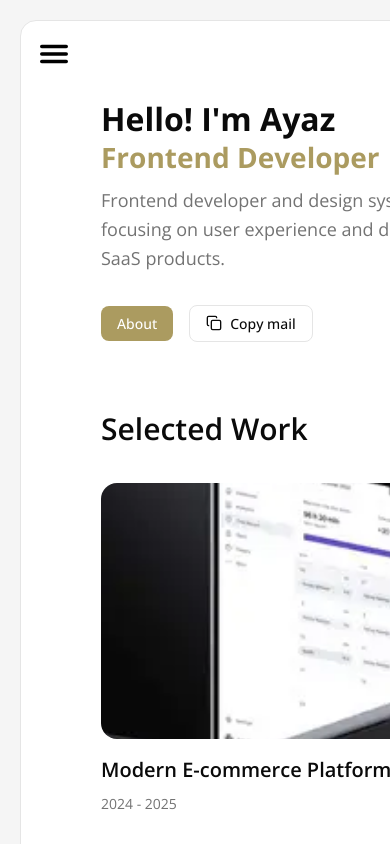
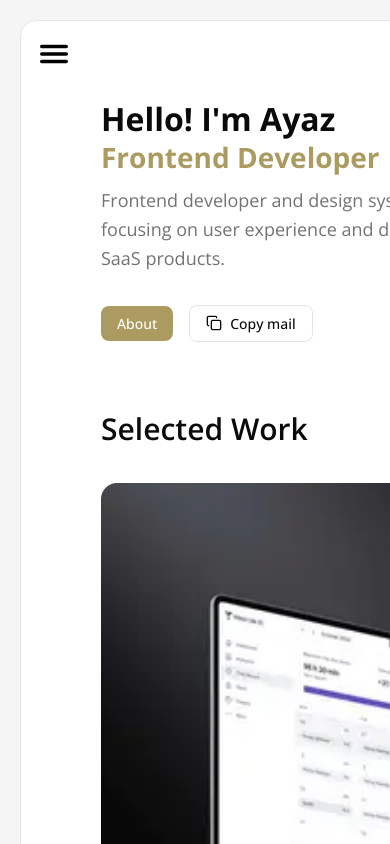
Before and after one commit to muhammadayaz806/neofolio-template, a React (Vite) app: page / in a window 390 px wide. Shown: the top 844 px of the page. Built offline with nearby package versions, Linux system fonts and the light colour scheme.

Commit message:
Changes image responsiveness

```diff
--- a/src/App.css
+++ b/src/App.css
@@ -679,6 +679,10 @@ body {
     font-size: 1.75rem;
   }
 
+  .project-image{
+    height: auto;
+  }
+
   .grid-cols-2 {
     grid-template-columns: 1fr;
   }
```
